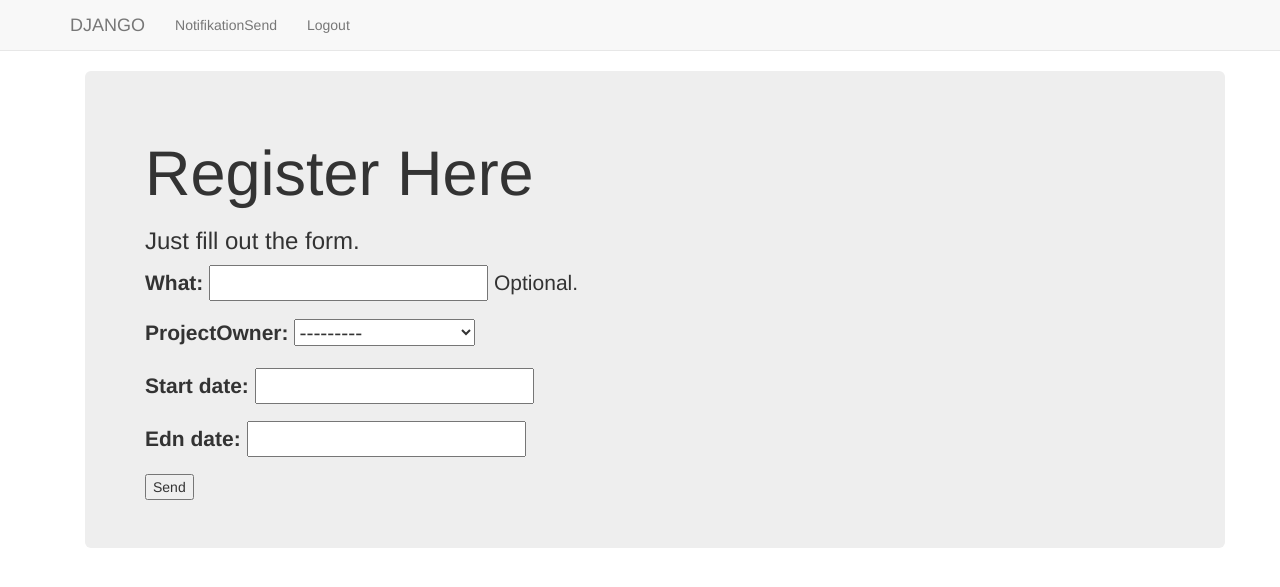
After one commit to Mateusz1kar/BillTeamV02, a Django app: page /polls/Notifikation/ in a window 1280 px wide. The commit adds this page. Shown: the top 587 px of the page. Run offline with Django 3.2, Linux system fonts and the light colour scheme; a user stored in the database is signed in; data comes from the database, SQL or seed files in the repository; both versions use the stored data as it was after the commit; some libraries are stand-ins or nearby versions.

Commit message:
Wysyłanie zgłoszeń

```diff
--- a/polls/forms.py
+++ b/polls/forms.py
@@ -5,7 +5,7 @@ from django.contrib.auth.hashers import make_password
 from polls import models
 from django.contrib.auth.models import User
 
-from polls.models import Person as Person
+from polls.models import Person ,Notification
 
 
 class SignUpForm(UserCreationForm):
@@ -24,3 +24,24 @@ class UserProfileInfoForm(forms.ModelForm):
     class Meta():
         model = Person
         fields = ('position', 'admin')
+
+
+class NotificationAdd(forms.ModelForm):
+    what = forms.CharField(max_length=30, required=True, help_text='Optional.')
+    #projectOwner = forms.CharField(max_length=30, required=False, help_text='Optional.')
+    projectOwner = forms.NumberInput()
+    start_date = forms.DateTimeField(input_formats=['%Y-%m-%d %H:%M:%S', '%Y-%m-%d %H:%M',])
+    edn_date = forms.DateTimeField()
+
+    class Meta():
+        model = Notification
+        fields = ('what','projectOwner','start_date','edn_date')
+
+
+# class NotificationProjectId(forms.ModelForm):
+#
+#     projectOwner = forms.NumberInput(required=True)
+#
+#     class Meta():
+#         #model = Notification
+#         fields = ('projectOwner')
--- a/polls/models.py
+++ b/polls/models.py
@@ -32,7 +32,6 @@ class Notification(models.Model):
     who = models.ForeignKey(User, on_delete=models.SET_NULL,null=True)
     what = models.CharField(max_length=100)
     projectOwner = models.ForeignKey(Project,on_delete=models.CASCADE)
-
     start_date = models.DateTimeField(
         default=timezone.now)
     edn_date = models.DateTimeField(
--- a/polls/urls.py
+++ b/polls/urls.py
@@ -28,4 +28,5 @@ urlpatterns = [
     path('logout/', views.logout_view, name='logout'),
 
     path('Register/', views.register, name='register'),
+    path('Notifikation/', views.NotifikationForm, name='notifikationSend'),
 ]
--- a/polls/views.py
+++ b/polls/views.py
@@ -17,7 +17,7 @@ from django.urls import reverse
 from django.contrib.auth.forms import UserCreationForm
 from django.views.generic.edit import CreateView
 from django.http import JsonResponse
-from .forms import SignUpForm, UserProfileInfoForm
+from .forms import SignUpForm, UserProfileInfoForm , NotificationAdd
 from django.contrib.auth import authenticate
 
 # Create your views here.
@@ -211,3 +211,26 @@ def login_handmade(request):
 def logout_view(request):
     logout(request)
     return HttpResponseRedirect(reverse('polls:login'))
+
+
+def NotifikationForm(request):
+    if not request.user.is_authenticated:
+        return HttpResponseRedirect(reverse('polls:login'))
+    else:
+        registered = False
+        if request.method == 'POST':
+            noti_form= NotificationAdd(data=request.POST)
+            if noti_form.is_valid():
+
+                notifikation = noti_form.save(commit=False)
+                notifikation.who = request.user
+               # notifikation.projectOwner = get_object_or_404(Project,idNotification=noti_form.data.projectOwner)
+                notifikation.save()
+                registered = True
+            else:
+                print(noti_form.errors)
+        else:
+            noti_form = NotificationAdd()
+        return render(request,'polls/notifikation.html',
+                              {'noti_form':noti_form,
+                               'registered':registered})
--- a/templates/polls/baseUser.html
+++ b/templates/polls/baseUser.html
@@ -13,7 +13,7 @@
 {# Django Home Link / Admin Link / Register Link#}
           <li><a class="navbar-brand" href="{% url 'polls:index' %}">DJANGO</a></li>
 
-          <li><a class="navbar-link" href="{% url 'polls:personList' %}">PersonList</a></li>
+          <li><a class="navbar-link" href="{% url 'polls:notifikationSend' %}">NotifikationSend</a></li>
           {# Some logic on what to display for last item#}
           {% if user.is_authenticated %}
             <li><a href="{% url 'polls:logout' %}">Logout</a></li>
--- /dev/null
+++ b/templates/polls/notifikation.html
@@ -0,0 +1,21 @@
+{% extends "polls/baseUser.html" %}
+{#  load staticfiles %}#}
+{% block body_block %}
+  <div class="container">
+    <div class="jumbotron">
+      {% if registered %}
+        <h1>Thank you for registering!</h1>
+      {% else %}
+        <h1>Register Here</h1>
+        <h3>Just fill out the form.</h3>
+<form enctype="multipart/form-data" action="{% url 'polls:notifikationSend' %}" method="POST">
+          {% csrf_token %}
+          {{ noti_form.as_p }}
+
+          <input type="submit" name="" value="Send">
+        </form>
+
+      {% endif %}
+    </div>
+  </div>
+{% endblock %}
```
Also changed, not shown: db.sqlite3.
